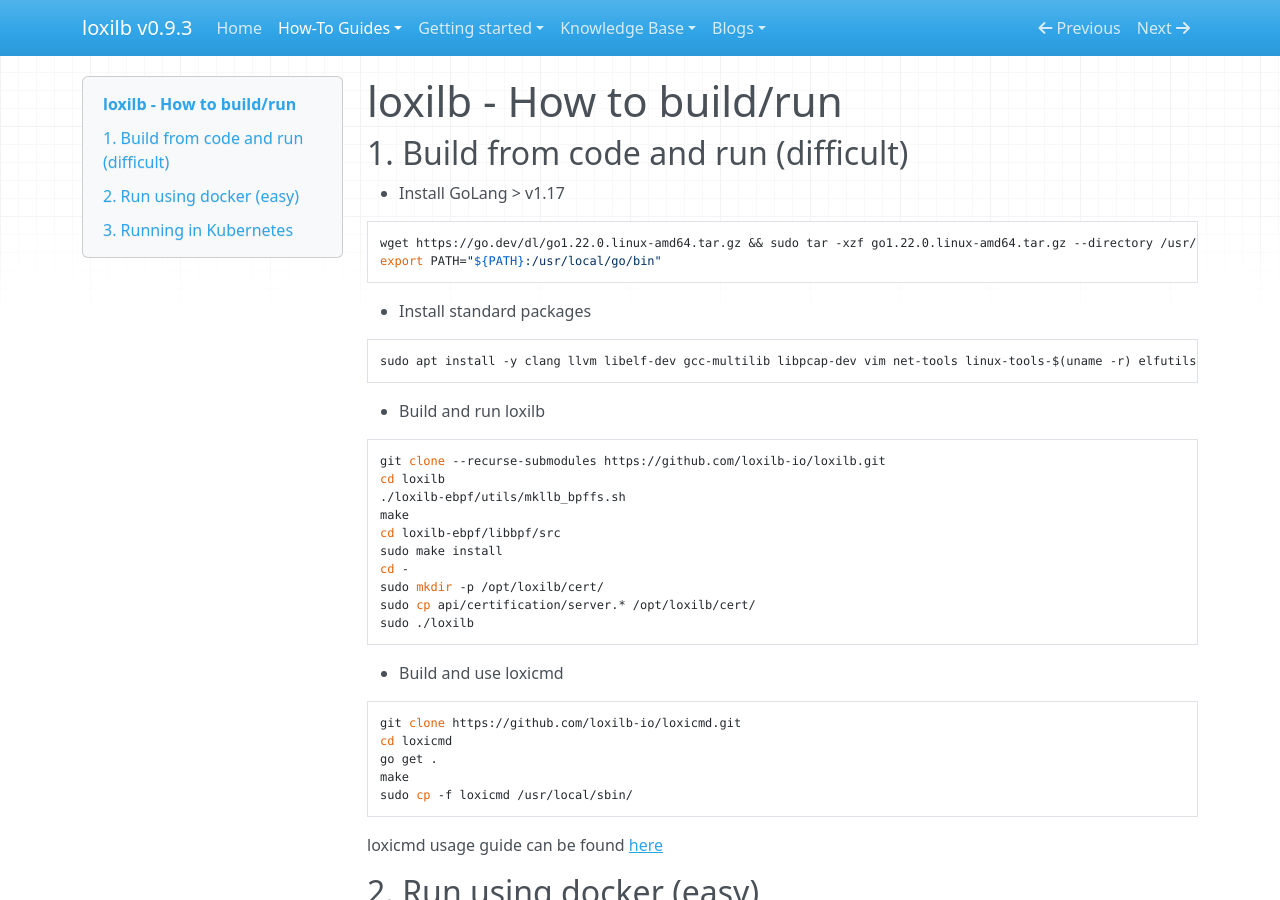
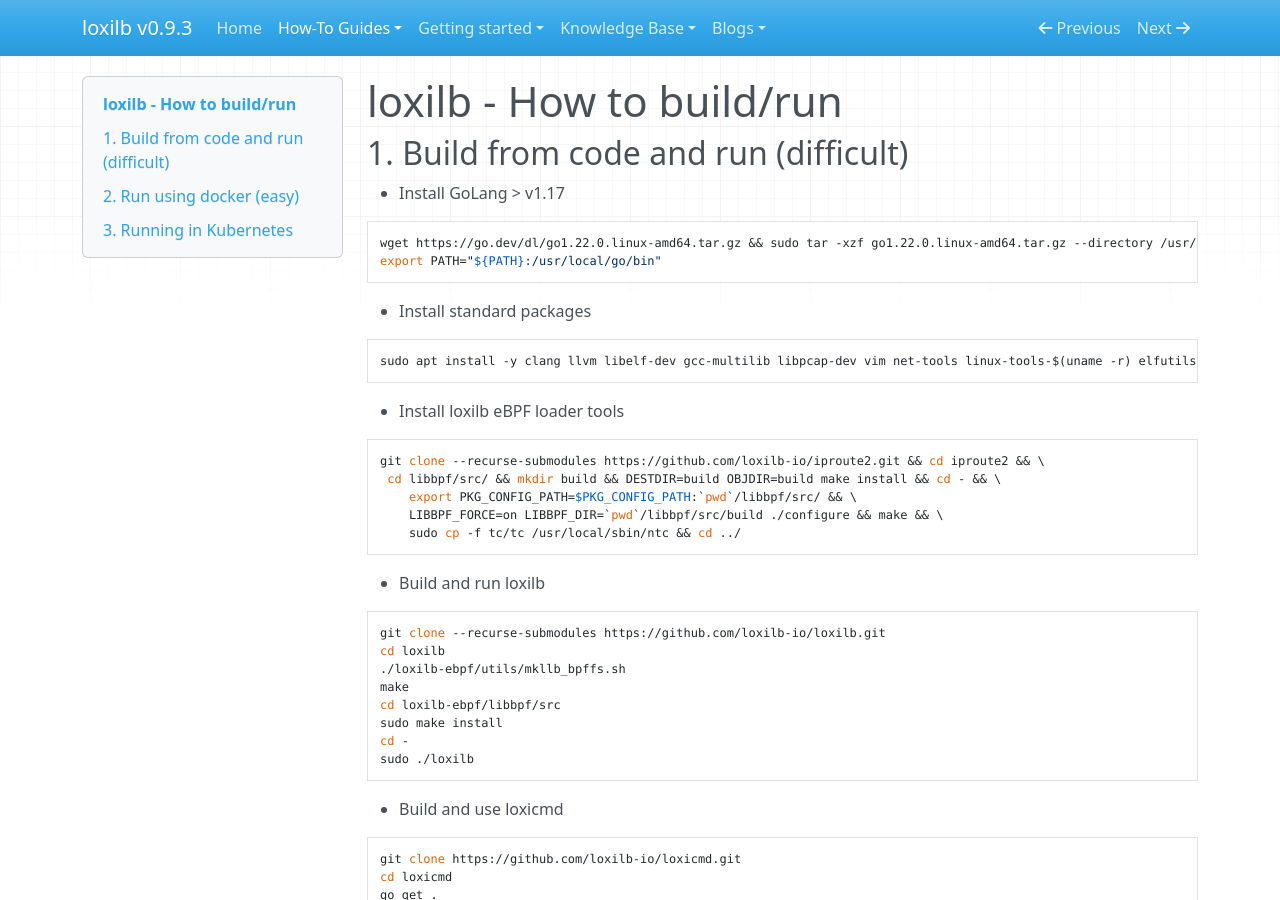
Before and after one commit to loxilb-io/loxilbdocs, an MkDocs documentation site: the page built from docs/run.md, in a window 1280 px wide and 900 px high. Built offline with MkDocs 1.6.1, drawn with Linux system fonts in a browser that asks for light colours; nearby versions of some CDN libraries.

Commit message:
Update run.md

````diff
--- a/docs/run.md
+++ b/docs/run.md
@@ -13,8 +13,15 @@
 ```
 sudo apt install -y clang llvm libelf-dev gcc-multilib libpcap-dev vim net-tools linux-tools-$(uname -r) elfutils dwarves git libbsd-dev bridge-utils wget unzip build-essential bison flex iproute2
 ```
+* Install loxilb eBPF loader tools
+```
+git clone --recurse-submodules https://github.com/loxilb-io/iproute2.git && cd iproute2 && \
+ cd libbpf/src/ && mkdir build && DESTDIR=build OBJDIR=build make install && cd - && \
+    export PKG_CONFIG_PATH=$PKG_CONFIG_PATH:`pwd`/libbpf/src/ && \
+    LIBBPF_FORCE=on LIBBPF_DIR=`pwd`/libbpf/src/build ./configure && make && \
+    sudo cp -f tc/tc /usr/local/sbin/ntc && cd ../
+```
 * Build and run loxilb
-
 ```
 git clone --recurse-submodules https://github.com/loxilb-io/loxilb.git
 cd loxilb
@@ -23,8 +30,6 @@
 cd loxilb-ebpf/libbpf/src
 sudo make install
 cd -
-sudo mkdir -p /opt/loxilb/cert/
-sudo cp api/certification/server.* /opt/loxilb/cert/
 sudo ./loxilb
 ```
 * Build and use loxicmd
````
